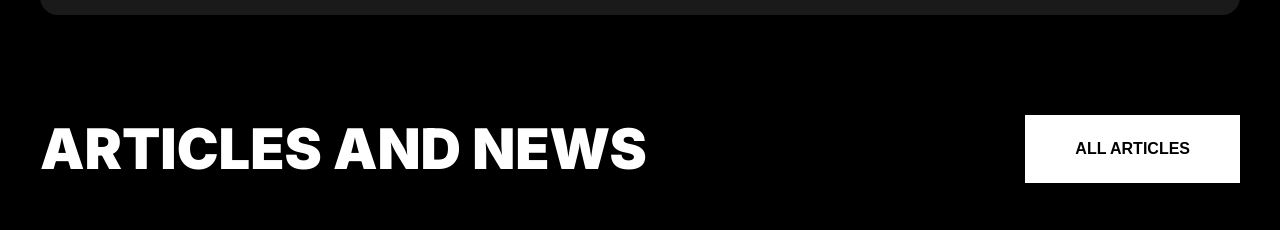
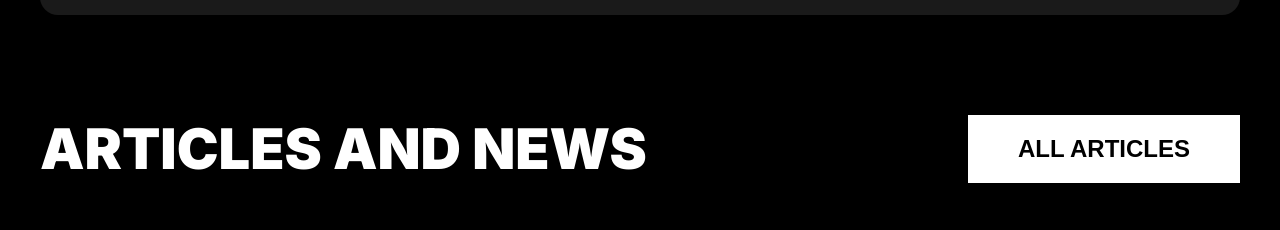
Before and after one commit to Sabuj-Chowdhury/gym-responsive-website, a plain HTML site: page index.html in a window 1280 px wide. Shown: the part 3403-3633 px from the top of the page. Drawn offline with Linux system fonts and the light colour scheme.

Commit message:
slight change

```diff
--- a/style.css
+++ b/style.css
@@ -664,8 +664,8 @@ body{
 #articles-btn{
     background-color: white;
     color: black;
-    font-weight: bold;
-    font-size: 1em;
+    font-weight: bolder;
+    font-size: 1.5em;
     cursor: pointer;
     text-transform: uppercase;
     padding: 20px 50px;
```
